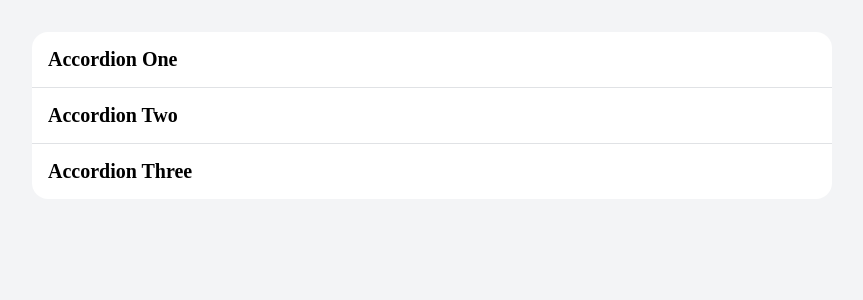
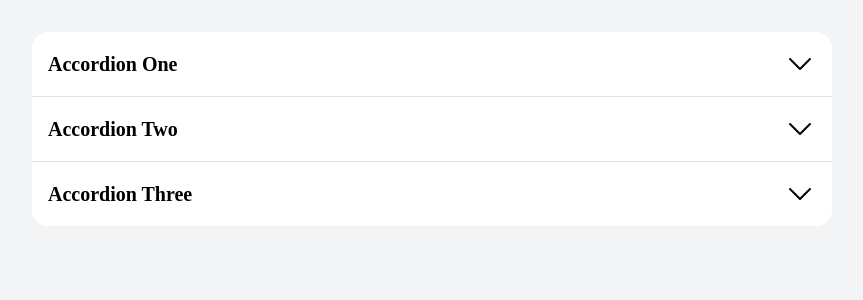
Before and after one commit to Aadeleslami/Accordion-Component, a React (Vite) app in the folder Accordion-Component/: page / in a window 1280 px wide. Shown: the top 300 px of the page, without its empty margins (0-863 px from the left). Built offline with nearby package versions, Linux system fonts and the light colour scheme.

Commit message:
add chevron icon in accordion item

```diff
--- a/Accordion-Component/src/components/Accordion.jsx
+++ b/Accordion-Component/src/components/Accordion.jsx
@@ -1,8 +1,6 @@
-// import { useState } from "react";
-
 import { useState } from "react";
 
-// import {ChevronDownIcon} from "@heroicons/react/24/outline"
+import { ChevronDownIcon } from "@heroicons/react/24/outline";
 const data = [
   {
     id: 1,
@@ -36,12 +34,15 @@ export default Accordion;
 function AccordionItem({ item }) {
   const [isOpen, setIsOpen] = useState(false);
   return (
-    <div className={`accordion-item ${isOpen ? "accordion__expanded":""}`}>
+    <div className={`accordion-item ${isOpen ? "accordion__expanded" : ""}`}>
       <div
         className="accordion-item__header"
-        onClick={() => setIsOpen(prevIsOpen => !prevIsOpen)}
+        onClick={() => setIsOpen((prevIsOpen) => !prevIsOpen)}
       >
-        {item.title}
+        <div>{item.title}</div>
+        <ChevronDownIcon
+          style={{ width: "2rem", transition: "all 0.2s ease-out" }}
+        />
       </div>
       <div className="accordion-item__content">{item.text}</div>
       {/* {isOpen && <div className="accordion-item__content">{item.text}</div> } */}
```
